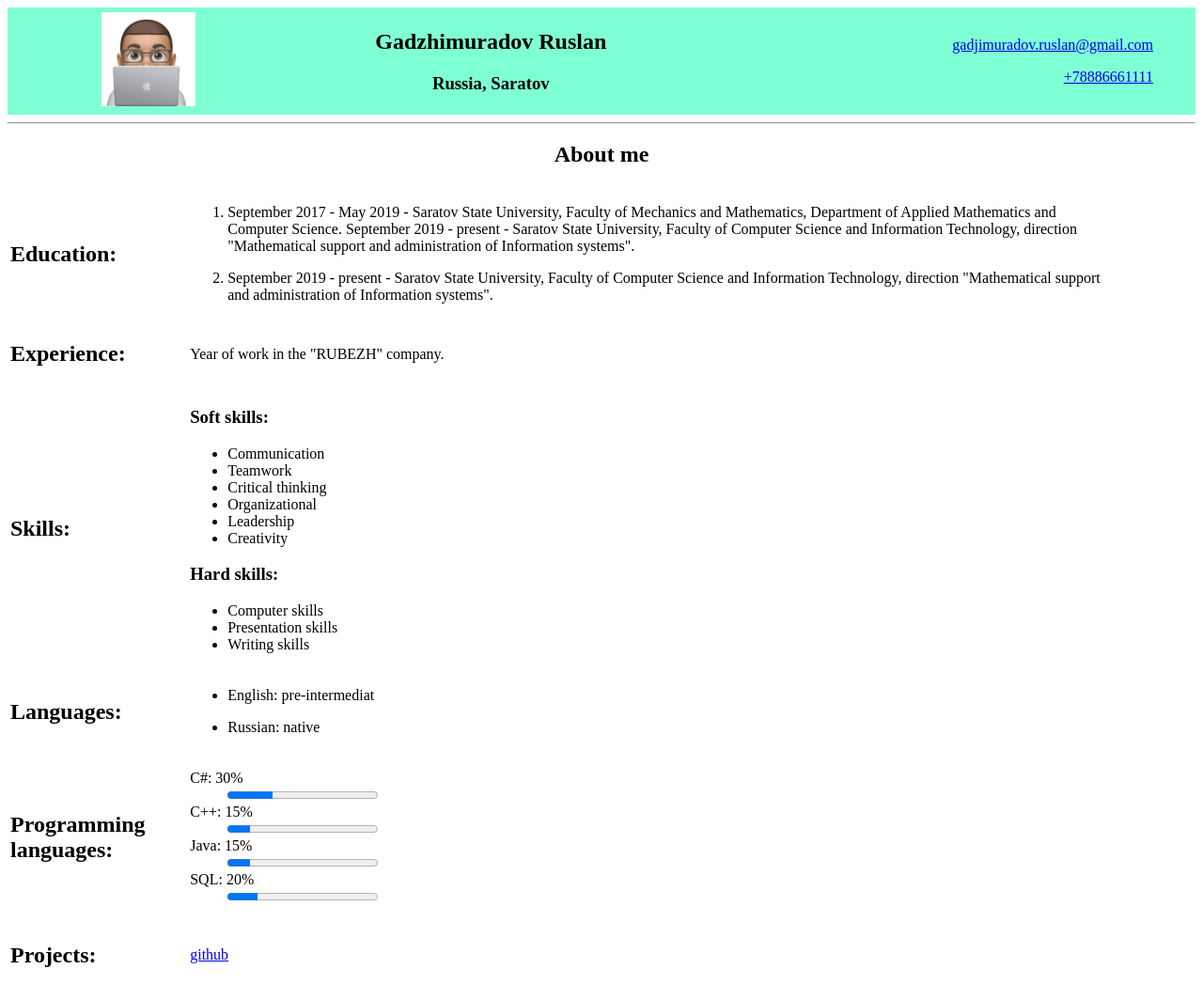
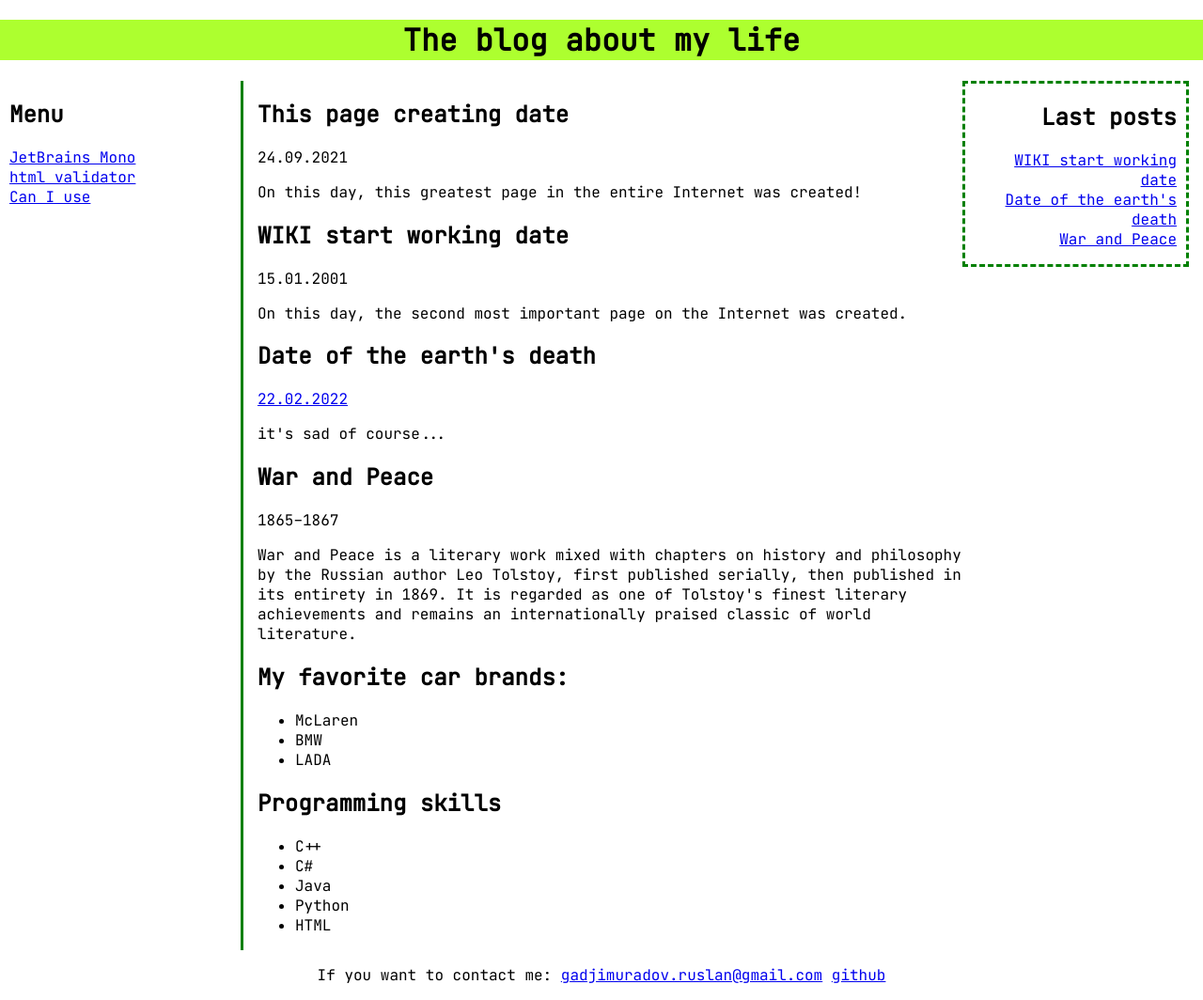
Before and after one commit to crushwall/web-dev-course-SSU-2021, a plain HTML site: page Task-04_CSS-Basic/index.html in a window 1280 px wide. Shown: the whole page at 94% size. Drawn offline with Linux system fonts and the light colour scheme.

Commit message:
Add task4

```diff
--- a/Task-04_CSS-Basic/index.html
+++ b/Task-04_CSS-Basic/index.html
@@ -1,117 +1,101 @@
 <!DOCTYPE html>
 <html lang="en">
+
 <head>
     <meta charset="UTF-8">
-		<meta name="viewport" content="width=device-width, initial-scale=1.0">
-		<link rel="stylesheet" type="text/css" href="styles.css">
-		<title>GadzhimuradovRM</title>
+    <title>My blog</title>
+    <link rel="stylesheet" href='https://fonts.googleapis.com/css?family=JetBrains Mono'>
+    <link rel="stylesheet" href="styles.css">
 </head>
-	<body onload="changeWidth()">
-		<header>
-			<script>
-				function changeWidth(){
-					let width = window.innerWidth;
-	        		document.getElementById("headerTable").style.width = width - 100 + "px";
-	        		document.getElementById("mainInfoTable").style.width = width - 100 + "px";
-	        		document.getElementById("footerTable").style.width = width - 100 + "px";
-	    		}
-			</script>
-			<table id="headerTable" align="center">
-				<tr>
-					<td>
-						<img src="Images/ava.jpg" width="100" height="100" alt="avatar">
 
-					</td>
-					<td>
-						<aside>
-							<h2>Gadzhimuradov Ruslan</h2>
-							<h3>Russia, Saratov</h3>
-						</aside>
-					</td>
-					<td>
-						<p align="right"><a href="mailto:gadjimuradov.ruslan@gmail.com">gadjimuradov.ruslan@gmail.com</a></p>
-	        			<p align="right"><a href="tel:+78886661111">+78886661111</a></p>
-					</td>
-				</tr>
-			</table>
+<body>
+    <header class="header">
+        <h1>The blog about my life</h1>
     </header>
-		<hr>
-		<section>
-			<h1 align="center">About me</h1>
-			<table id="mainInfoTable" align="left">
-				<tr>
-					<td><h2>Education:</h2></td>
-					<td>
-						<ol>
+    <aside class="menu">
+        <h2>Menu</h2>
+        <nav>
+            <ul class="menu-list">
                 <li>
-								<p>September 2017 - May 2019 - Saratov State University, Faculty of Mechanics and Mathematics, Department of Applied Mathematics and Computer Science.
-								September 2019 - present - Saratov State University, Faculty of Computer Science and Information Technology, direction "Mathematical support and administration of Information systems".</p>
+                    <a href="https://www.jetbrains.com/lp/mono/" target="blank">JetBrains Mono</a>
                 </li>
                 <li>
-								<p>September 2019 - present - Saratov State University, Faculty of Computer Science and Information Technology, direction "Mathematical support and administration of Information systems".</p>
+                    <a href="https://validator.w3.org/#validate_by_input" target="blank">html validator</a>
                 </li>
-						</ol>
-					</td>
-				</tr>
-				<tr>
-					<td><h2>Experience:</h2></td>
-					<td>Year of work in the "RUBEZH" company.</td>
-				</tr>
-				<tr>
-					<td><h2>Skills:</h2></td>
-					<td>
-						<h3>Soft skills:</h3>
+                <li>
+                    <a href="https://caniuse.com/" target="blank">Can I use</a>
+                </li>
+            </ul>
+        </nav>
+    </aside><!--
+--><main class="content">
+    <article id="this">
+        <h2>This page creating date</h2>
+        <p>24.09.2021</p>
+        <p>On this day, this greatest page in the entire Internet was created!</p>
+    </article>
+    <article id="wiki">
+        <h2>WIKI start working date</h2>
+        <p>15.01.2001</p>
+        <p>On this day, the second most important page on the Internet was created.</p>
+    </article>
+    <article id="earth">
+        <h2>Date of the earth's death</h2>
+        <a href="https://kakoysegodnyaprazdnik.com/content/den-22-fevralya-2022-goda-fakty-goroskop-lyudi.html" target="blank">22.02.2022</a>
+        <p>it's sad of course...</p>
+    </article>
+    <article id="war">
+        <h2>War and Peace</h2>
+        <p>1865–1867</p>
+        <p>
+            War and Peace is a literary work mixed with chapters on history and philosophy by the Russian author Leo Tolstoy,
+            first published serially, then published in its entirety in 1869.
+            It is regarded as one of Tolstoy's finest literary achievements and remains an internationally praised classic of world literature.
+        </p>
+    </article>
+    <section>
+        <h2>My favorite car brands:</h2>
         <ul>
-							<li>Communication</li>
-							<li>Teamwork</li>
-							<li>Critical thinking</li>
-							<li>Organizational</li>
-							<li>Leadership</li>
-							<li>Creativity</li>
+            <li>McLaren</li>
+            <li>BMW</li>
+            <li>LADA</li>
         </ul>
-						<h3>Hard skills:</h3>
+        <h2>Programming skills</h2>
         <ul>
-							<li>Computer skills</li>
-							<li>Presentation skills</li>
-							<li>Writing skills</li>
+            <li>C++</li>
+            <li>C#</li>
+            <li>Java</li>
+            <li>Python</li>
+            <li>HTML</li>
         </ul>
-					</td>
-				</tr>
-				<tr>
-					<td><h2>Languages:</h2></td>
-					<td>
-					<ul>
-						<li><p>English: pre-intermediat</p></li>
-						<li><p>Russian: native</p></li>
+    </section>
+    </main><!--
+--><div class="last-posts-div">
+        <aside class="last-posts">
+            <h2>Last posts</h2>
+            <nav>
+                <ul class="last-posts-list">
+                    <li>
+                        <a href="#wiki">WIKI start working date</a>
+                    </li>
+                    <li>
+                        <a href="#earth">Date of the earth's death</a>
+                    </li>
+                    <li>
+                        <a href="#war">War and Peace</a>
+                    </li>
+                </ul>
+            </nav>
+        </aside>
+    </div>
 
-					</ul>
-					</td>
-				</tr>
-				<tr>
-					<td><h2>Programming languages:</h2></td>
-					<td>
-						<dl>
-	    					<dt>C#: 30%</dt>
-	    					<dd><progress value="30" max="100">sds</progress></dd>
+    <footer class="footer">
+        <p>
+            If you want to contact me:
+            <a href="mailto:gadjimuradov.ruslan@gmail.com">gadjimuradov.ruslan@gmail.com</a>
+            <a href="https://github.com/crushwall" target="blank">github</a>
+        </p>
+    </footer>
+</body>
 
-	    					<dt>C++: 15%</dt>
-	    					<dd><progress value="15" max="100"></progress></dd>
-
-	    					<dt>Java: 15%</dt>
-	    					<dd><progress value="15" max="100"></progress></dd>
-
-	    					<dt>SQL: 20%</dt>
-	    					<dd><progress value="20" max="100"></progress></dd>
-						</dl>
-					</td>
-				</tr>
-				<tr>
-					<td><h2>Projects:</h2></td>
-					<td>
-						<p><a href="https://github.com/crushwall" target="blank">github</a></p>
-					</td>
-				</tr>
-			</table>
-		</section>
-	</body>
 </html>
--- a/Task-04_CSS-Basic/styles.css
+++ b/Task-04_CSS-Basic/styles.css
@@ -1,4 +1,61 @@
-header {
-	text-align: center;
-    background-color: aquamarine;
+html,
+body {
+    width: 100%;
+    margin: 0;
+    font-family: 'JetBrains Mono', sans-serif;
 }
+
+.header {
+    text-align: center;
+    background-color: greenyellow;
+}
+
+.menu,
+.content,
+.last-posts-div {
+    display: inline-block;
+    vertical-align: top;
+    box-sizing: border-box;
+}
+
+.menu {
+    width: 20%;
+    padding-left: 10px;
+}
+
+.content {
+    border-left: 3px solid green;
+    width: 60%;
+    padding-left: 15px;
+}
+
+.last-posts-div {
+    position: relative;
+    width: 20%;
+}
+
+.last-posts {
+    border: 3px dashed green;
+    position: absolute;
+    right: 15px;
+    text-align: right;
+    padding: 0 10px 0 10px;
+}
+
+.menu-list,
+.last-posts-list {
+    list-style: none;
+    padding: 0;
+}
+
+a:hover {
+    color: green;
+}
+
+a:visited {
+    color: goldenrod;
+}
+
+.footer {
+    text-align: center;
+}
```
Also changed, not shown: Task-04_CSS-Basic/Images/ava.jpg (deleted). Lines whose indentation alone changed are shown as unchanged.
